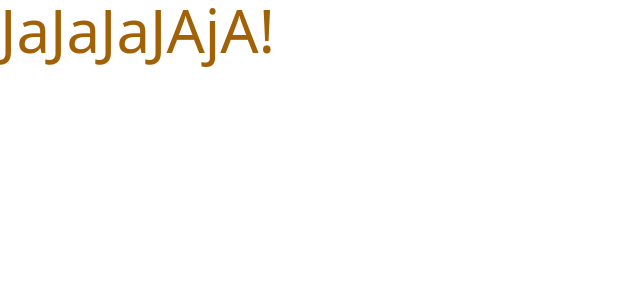
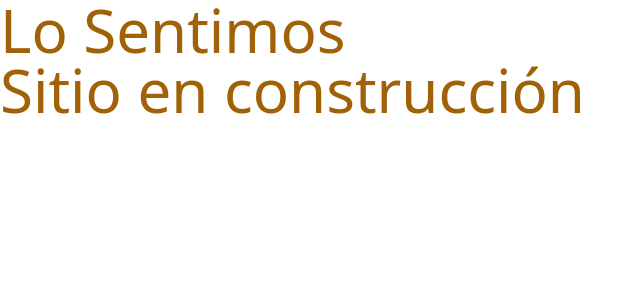
Before and after one commit to JulioJavier/Sprint2-Pro, a React (Create React App) app: page / in a window 1280 px wide. Shown: the top 300 px of the page, without its empty margins (0-643 px from the left). Built offline with nearby package versions, Linux system fonts and the light colour scheme.

Commit message:
feact: actualizando

```diff
--- a/src/App.js
+++ b/src/App.js
@@ -1,7 +1,8 @@
 function App() {
   return (
     <div>
-      <h1 className="text-6xl text-yellow-700">JaJaJaJAjA!</h1>
+      <h1 className="text-6xl text-yellow-700">Lo Sentimos</h1>
+      <h3 className="text-6xl text-yellow-700">Sitio en construcción</h3>
     </div>
   );
 }
```
